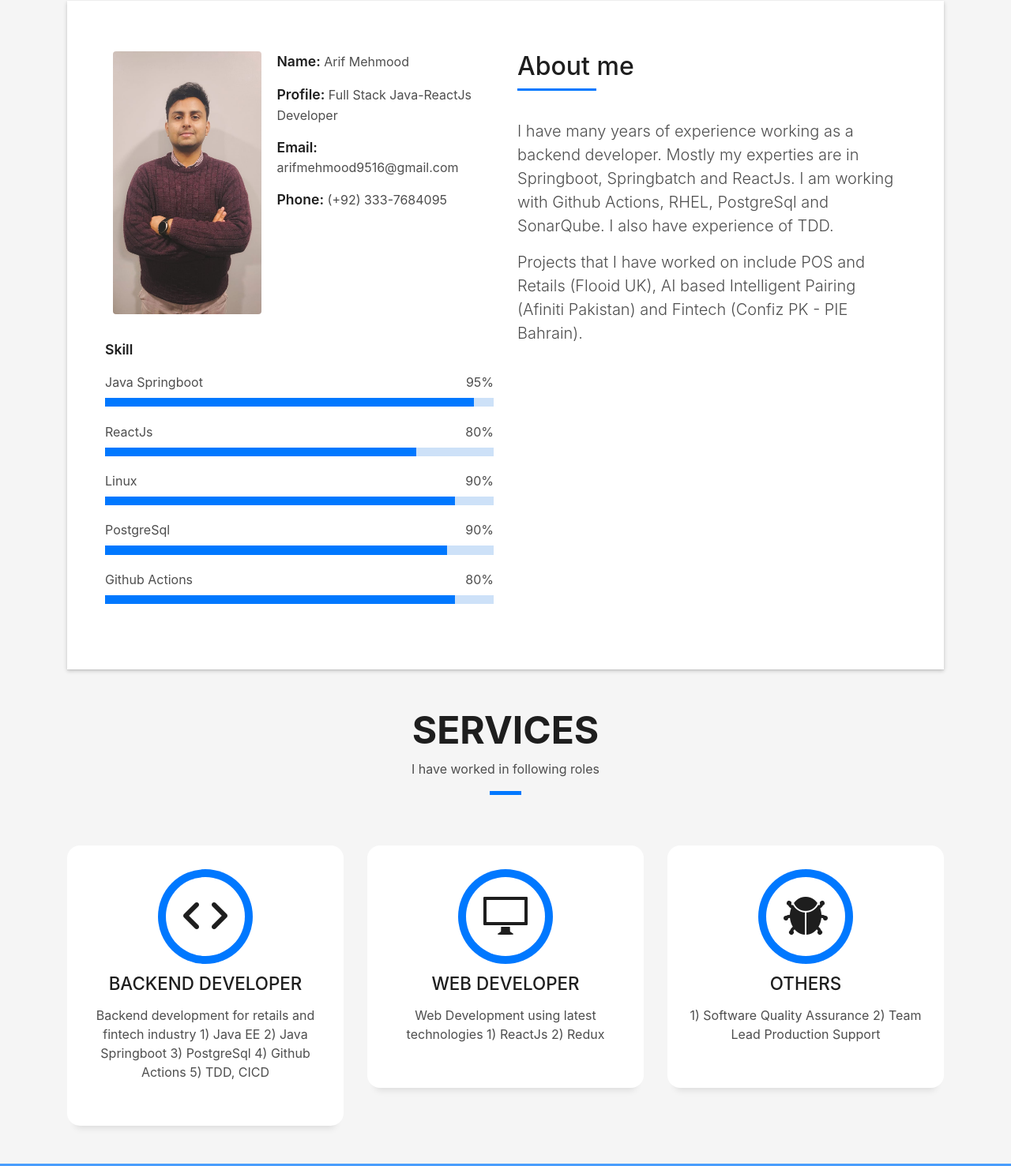
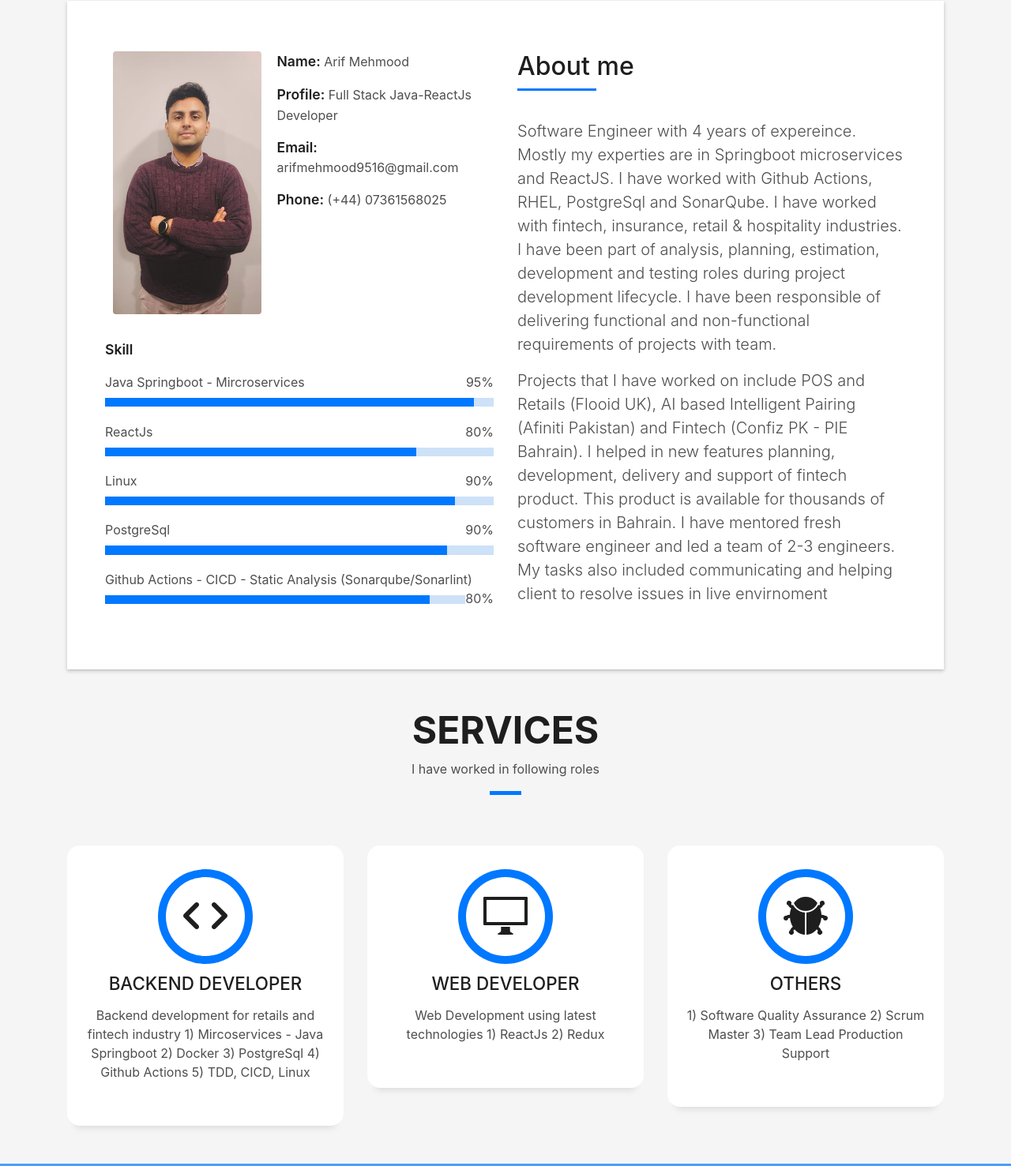
Before and after one commit to ArifMehmood16/ArifMehmood16.github.io, a plain HTML site: page index.html in a window 1280 px wide. Shown: the part 863-2340 px from the top of the page at 79% size. Drawn offline with Linux system fonts and the light colour scheme; files whose address does not match are found by name.

Commit message:
Update index.html

```diff
--- a/index.html
+++ b/index.html
@@ -92,14 +92,14 @@
                       <p><span class="title-s">Name: </span> <span>Arif Mehmood</span></p>
                       <p><span class="title-s">Profile: </span> <span>Full Stack Java-ReactJs Developer</span></p>
                       <p><span class="title-s">Email: </span> <span>arifmehmood9516@gmail.com</span></p>
-                      <p><span class="title-s">Phone: </span> <span>(+92) 333-7684095</span></p>
+                      <p><span class="title-s">Phone: </span> <span>(+44) 07361568025</span></p>
                     </div>
                   </div>
                 </div>
                 <div class="skill-mf">
                   <p class="title-s">Skill</p>
 
-                  <span>Java Springboot</span> <span class="pull-right">95%</span>
+                  <span>Java Springboot - Mircroservices</span> <span class="pull-right">95%</span>
                   <div class="progress">
                     <div class="progress-bar" role="progressbar" style="width: 95%" aria-valuenow="95" aria-valuemin="0"
                       aria-valuemax="100"></div>
@@ -123,7 +123,7 @@
                       aria-valuemax="100"></div>
                   </div>
 
-                  <span>Github Actions</span> <span class="pull-right">80%</span>
+                  <span>Github Actions - CICD - Static Analysis (Sonarqube/Sonarlint)</span> <span class="pull-right">80%</span>
                   <div class="progress">
                     <div class="progress-bar" role="progressbar" style="width: 90%" aria-valuenow="90" aria-valuemin="0"
                       aria-valuemax="100"></div>
@@ -140,12 +140,16 @@
                     </h5>
                   </div>
                   <p class="lead">
-                    I have many years of experience working as a backend developer. Mostly my experties are in Springboot, Springbatch and ReactJs.
-                    I am working with Github Actions, RHEL, PostgreSql and SonarQube. I also have experience of TDD.
+                    Software Engineer with 4 years of expereince. Mostly my experties are in Springboot microservices and ReactJS.
+                    I have worked with Github Actions, RHEL, PostgreSql and SonarQube. I have worked with fintech, insurance, retail & hospitality
+                    industries. I have been part of analysis, planning, estimation, development and testing roles during project development lifecycle.
+                    I have been responsible of delivering functional and non-functional requirements of projects with team.
 
                   </p>
                   <p class="lead">
                     Projects that I have worked on include POS and Retails (Flooid UK), AI based Intelligent Pairing (Afiniti Pakistan) and Fintech (Confiz PK - PIE Bahrain).
+                    I helped in new features planning, development, delivery and support of fintech product. This product is available for thousands of customers in Bahrain.
+                    I have mentored fresh software engineer and led a team of 2-3 engineers. My tasks also included communicating and helping client to resolve issues in live envirnoment
                   </p>
                 </div>
               </div>
@@ -183,11 +187,11 @@
               <h2 class="s-title">Backend Developer</h2>
               <p class="s-description text-center">
                 Backend development for retails and fintech industry
-                1) Java EE
-                2) Java Springboot
+                1) Mircoservices - Java Springboot
+                2) Docker
                 3) PostgreSql
                 4) Github Actions
-                5) TDD, CICD
+                5) TDD, CICD, Linux
               </p>
             </div>
           </div>
@@ -217,7 +221,8 @@
               <h2 class="s-title">Others</h2>
               <p class="s-description text-center">
                 1) Software Quality Assurance
-                2) Team Lead Production Support
+                2) Scrum Master
+                3) Team Lead Production Support
               </p>
             </div>
           </div>
@@ -237,7 +242,7 @@
               <span class="ico-circle"><i class="ion-ios-calendar-outline"></i></span>
             </div>
             <div class="counter-num">
-              <p class="counter">3.5</p>
+              <p class="counter">4</p>
               <span class="counter-text">YEARS OF EXPERIENCE</span>
             </div>
           </div>
```
